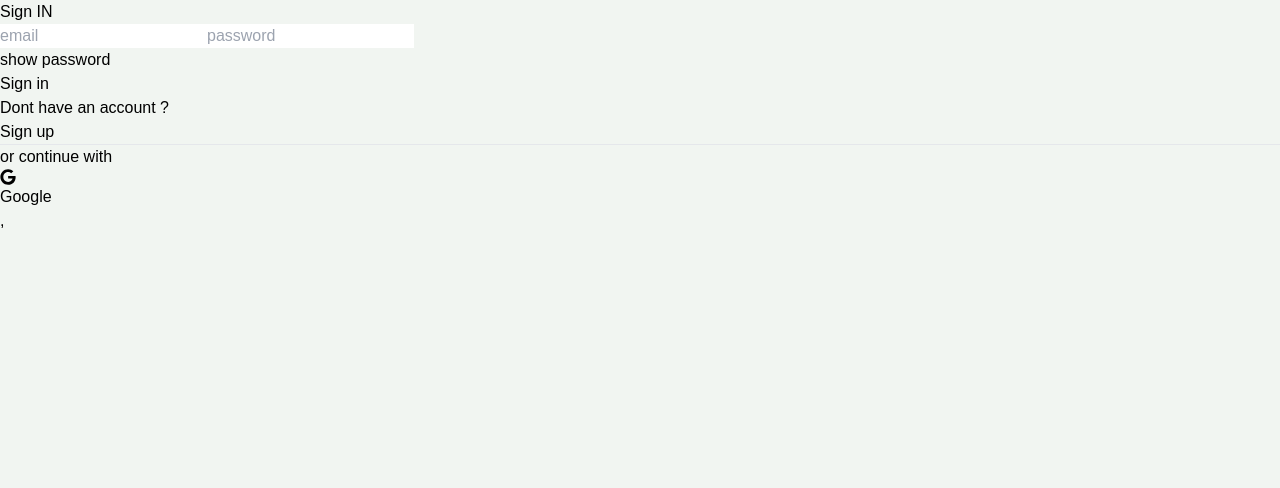
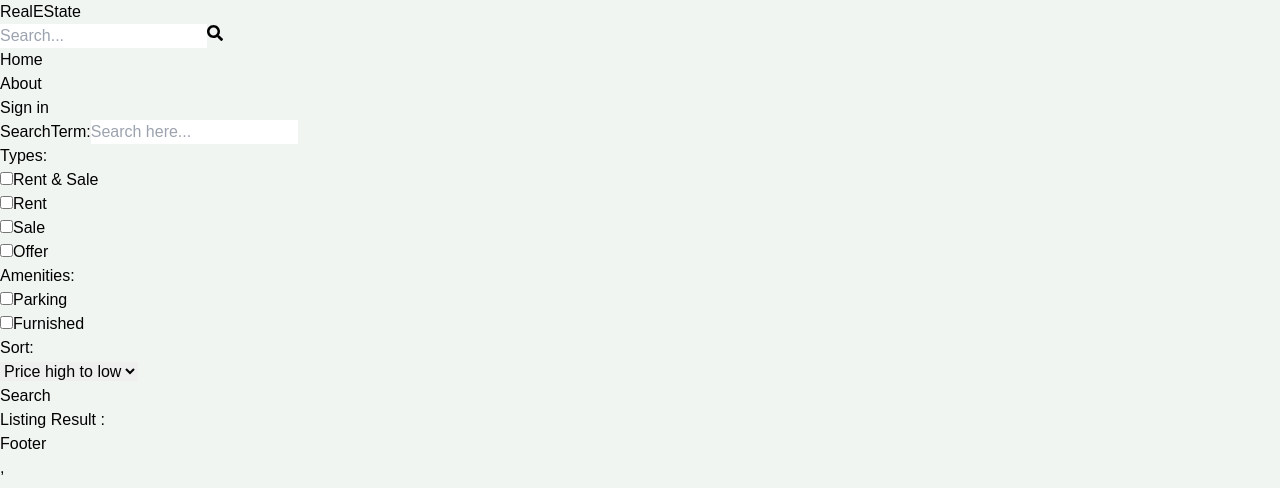
Before and after one commit to mehedi494/mern-realestate, a React (Vite) app: page /search in a window 1280 px wide. Before the commit this address led to /sign-in. Shown: the top 488 px of the page. Built offline with nearby package versions, Linux system fonts and the light colour scheme; no server answers.

Commit message:
Create search page UI

```diff
--- a/src/components/routes/routes.jsx
+++ b/src/components/routes/routes.jsx
@@ -9,6 +9,7 @@
 import SignIn from "../../pages/SignIn";
 import UpdateListing from "../../pages/UpdateListing";
 import Listing from "../../pages/Listing";
+import { Search } from "../../pages/Search";
 
 const routes = createBrowserRouter([
   {
@@ -54,11 +55,7 @@
       },
       {
         path: `search`,
-        element: (
-          <PrivateRoute>
-
-          </PrivateRoute>
-        ),
+        element: <Search />,
       },
     ],
   },
@@ -70,6 +67,5 @@
     path: "/sign-up",
     element: <SignUp />,
   },
-
 ]);
 export default routes;
--- /dev/null
+++ b/src/pages/Search.jsx
@@ -0,0 +1,91 @@
+export const Search = () => {
+  return (
+    <div className="flex flex-col md:flex-row">
+      {/* Left side  */}
+      <div className="p-7 border-b-2 sm:border-r-2 md:min-h-screen select-none">
+        <form className="flex flex-col gap-8">
+          <div className="flex items-center gap-2">
+            <label htmlFor="searchTerm" className="whitespace-nowrap font-semibold">
+              SearchTerm:
+            </label>
+            <input
+              type="text"
+              id="searchTerm"
+              placeholder="Search here..."
+              className="border rounded-lg p-3 w-full"
+            />
+          </div>
+
+          {/* **** ALL CHECKBOX**** BELOW */}
+          <div className=" flex gap-2 flex-wrap items-center ">
+            <label className="font-semibold">Types: </label>
+
+            <div className="flex gap-2">
+              <input type="checkbox" id="all" className="w-5" />
+              <label htmlFor="all" className="">
+                Rent & Sale
+              </label>
+            </div>
+
+            <div className="flex gap-2">
+              <input type="checkbox" id="rent" className="w-5" />
+              <label htmlFor="rent" className="">
+                Rent
+              </label>
+            </div>
+
+            <div className="flex gap-2">
+              <input type="checkbox" id="sale" className="w-5" />
+              <label htmlFor="sale" className="">
+                Sale
+              </label>
+            </div>
+
+            <div className="flex gap-2">
+              <input type="checkbox" id="offer" className="w-5" />
+              <label htmlFor="offer" className="">
+                Offer
+              </label>
+            </div>
+          </div>
+          <div className=" flex gap-2 flex-wrap items-center">
+            <label>Amenities: </label>
+
+            <div className="flex gap-2">
+              <input type="checkbox" id="parking" className="w-5" />
+              <label htmlFor="parking" className="">
+                Parking
+              </label>
+            </div>
+
+            <div className="flex gap-2">
+              <input type="checkbox" id="furnished" className="w-5" />
+              <label htmlFor="furnished" className="">
+                Furnished
+              </label>
+            </div>
+          </div>
+          <div className=" flex gap-2 flex-wrap items-center">
+            <label htmlFor="sort_order" className="font-semibold">Sort: </label>
+
+            <div className="flex gap-2">
+              <select id="sort_order" className="border rounded-lg p-3">
+                <option>Price high to low</option>
+                <option>Price low to high</option>
+                <option>Latest</option>
+                <option>oldest</option>
+              </select>
+            </div>
+          </div>
+          <button  className="bg-slate-700 text-white p-3 rounded-lg uppercase hover:opacity-95">Search</button>
+          {/* **** ALL CHECKBOX**** END*/}
+        </form>
+      </div>
+
+      {/* Right side */}
+      <div className="">
+        <h1 className="text-3xl font-semibold border-b p-3 text-slate-700 mt-5">Listing Result : </h1>
+      </div>
+    </div>
+  );
+};
```
